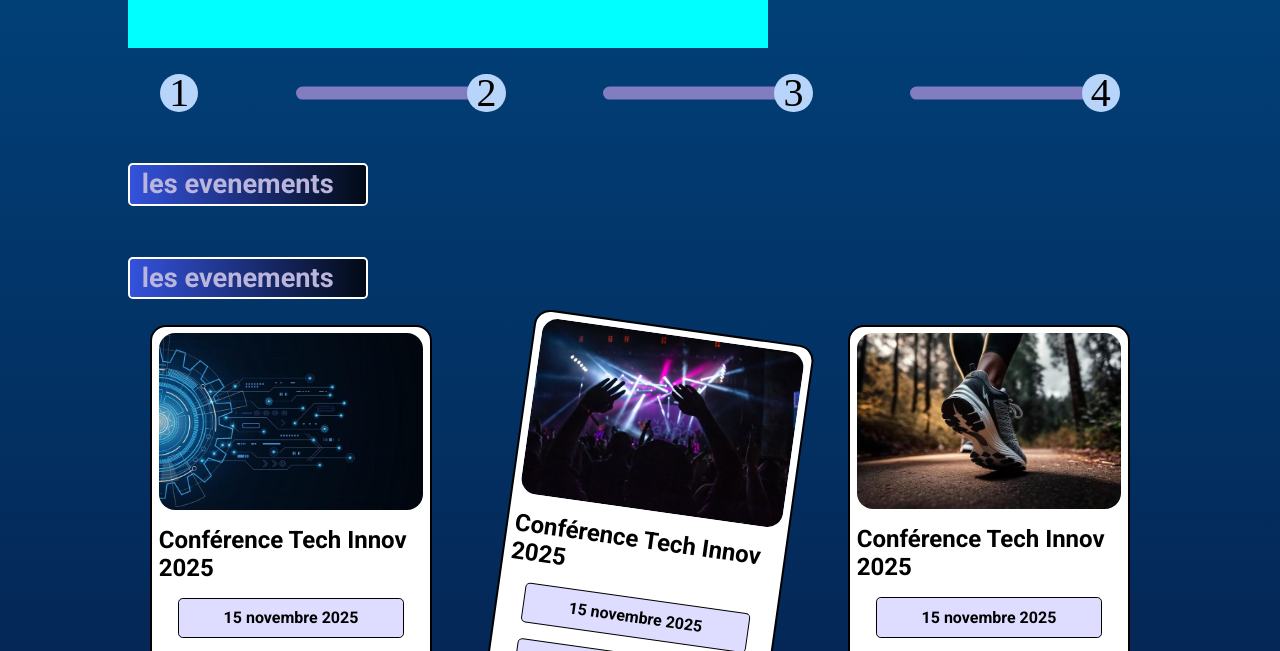
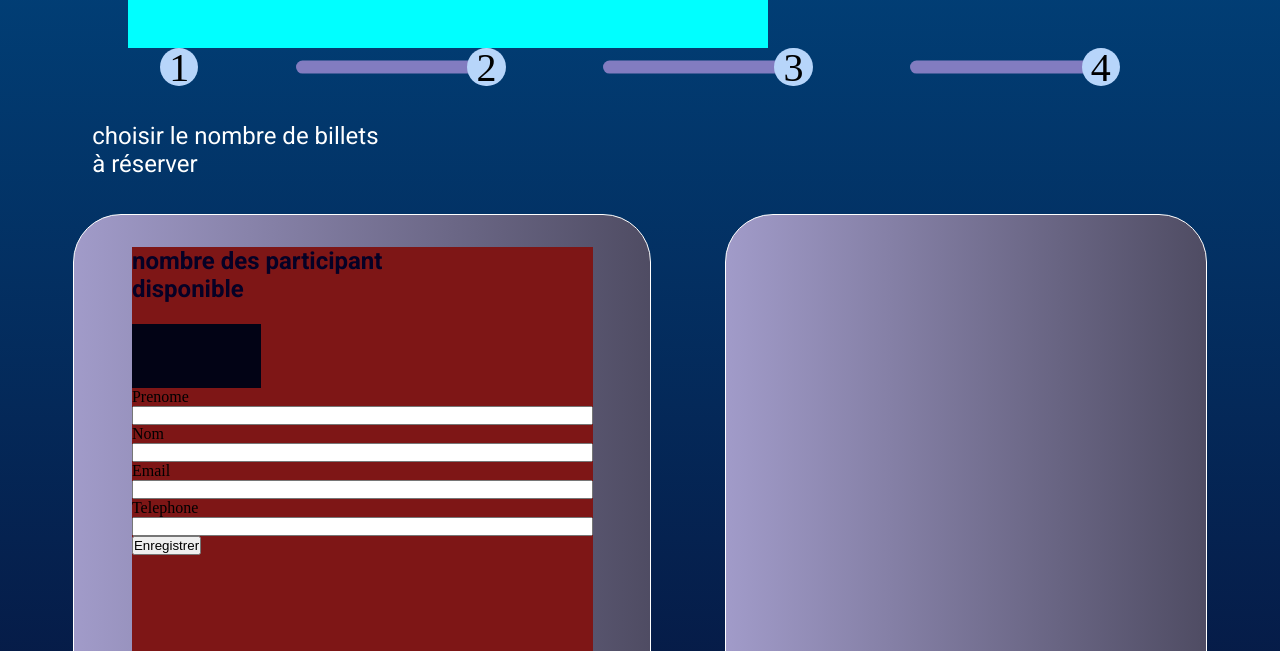
Before and after one commit to anourhamuze33/brief_4_tickitly, a plain HTML site: page index.html in a window 1280 px wide. Shown: the part 144-795 px from the top of the page. Drawn offline with Linux system fonts and the light colour scheme; a web font is replaced by a local one.

Commit message:
some litlle changes

```diff
--- a/index.css
+++ b/index.css
@@ -228,7 +228,6 @@ align-items: center;
 font-family: "Roboto", sans-serif;
 font-weight: bold;
 }
-
 /* @media(max-width: 1030px){
     ul{
         flex-direction: column;
@@ -486,16 +485,91 @@ margin-left: 8rem;
     padding: 0.5rem 0;
   }
 }
+.main_display{
+    display: none;
+}
 
-.main_display{
+.section{
+    width: 100%;
     display: flex;
+    flex-direction: column;
+    gap:2vw;
 }
-.display_none{
-display: none;
+
+
+
+
+
+
+
+
+
+
+
+
+
+
+
+
+
+
+
+.formulaire{
+  width: 100%;
+  height: 65vw;
+  display: flex;
+  flex-direction: row;
+  justify-content: space-evenly;
 }
-.display_flex{
+.formulaire_remplissage{
+    width: 45%;
+  height: 60vw;
+  background-image: linear-gradient(
+    to right,
+    #A19BC9,
+    #4F4C63
+  );
+  border-radius: 3rem;
+  border: 0.08rem solid #FFFFFF;
   display: flex;
+  justify-content: center;
+  align-items: center;
 }
-.section_formulaire{
-  display: none;
+.participantes{
+      width: 37.5%;
+  height: 60vw;
+    background-image: linear-gradient(
+    to right,
+    #A19BC9,
+    #4F4C63
+  );
+  border-radius: 3rem;
+  border: 0.08rem solid #FFFFFF;
 }
+.formulaire_remplissage_elements{
+  width: 80%;
+  height: 55vw;
+  background-color: #7e1616;
+}
+.iput_element{
+  display: flex;
+  flex-direction: column;
+}
+.formulaire_remplissage_text{
+  width: 70%;
+  height: 11vw;
+  display: flex;
+  flex-direction: column;
+  justify-content: space-between;
+}
+.formulaire_text{
+      font-family: "Roboto", sans-serif;
+   color: #050125;
+   font-size: 1.5rem;
+    font-weight: bold;
+}
+.nbr_formulair{
+  background-color: #020315;
+  width: 40%;
+  height: 5vw;
+}
```
